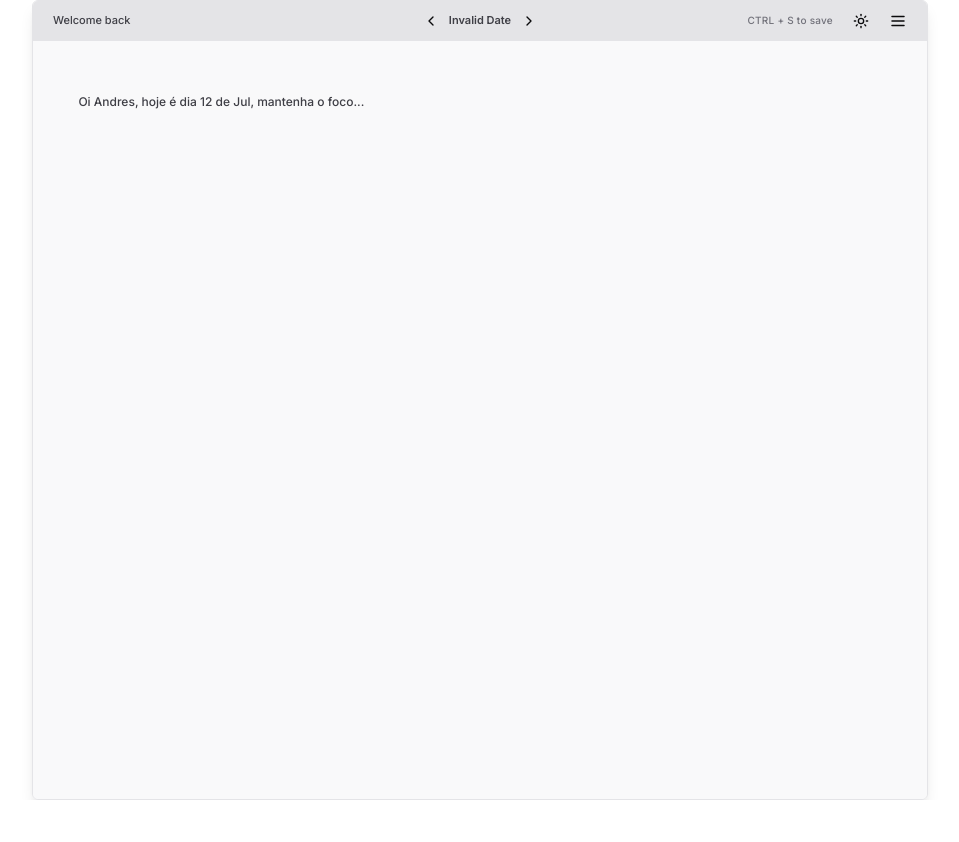
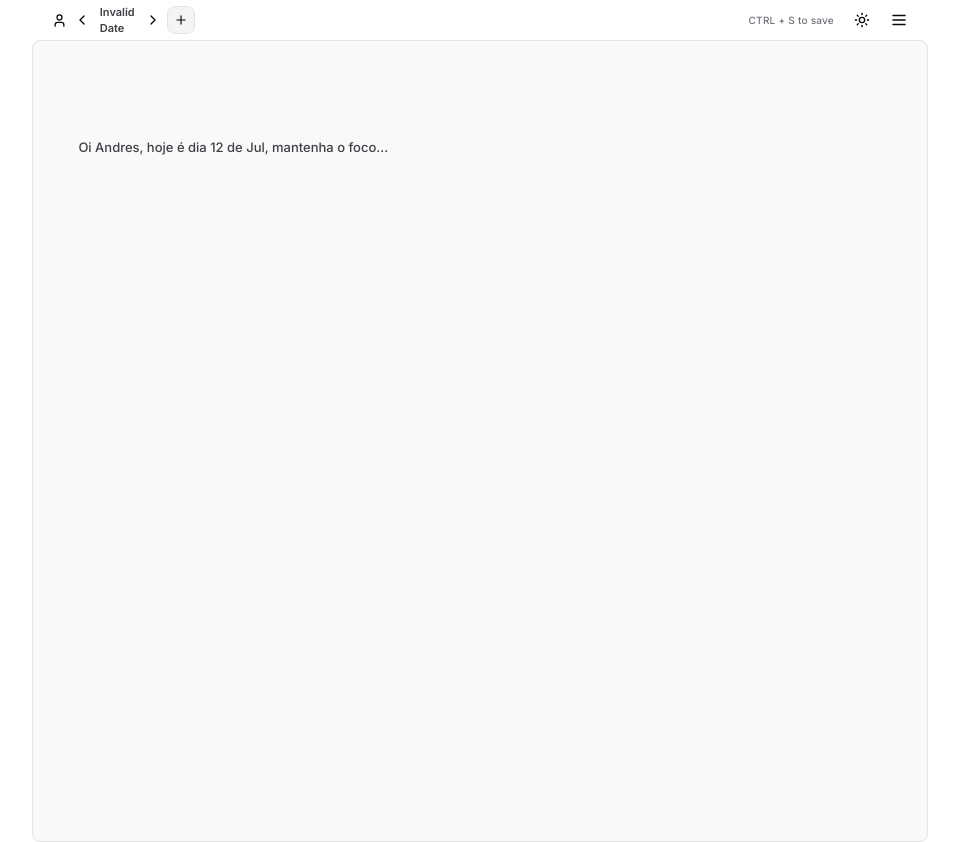
Before and after one commit to andres-dos-santos/notes, a Next.js app: page /notes in a window 1280 px wide. Shown: the whole page, without its empty margins (160-1119 px from the left). Before the commit the page ends 800 px from the top, so only its background shows below. Built offline with nearby package versions, Linux system fonts and the light colour scheme; no server answers; the database is empty.

Commit message:
feat(header): change style

```diff
--- a/app/layout.tsx
+++ b/app/layout.tsx
@@ -28,7 +28,7 @@ export default function RootLayout({
         )}
       >
         <ThemeProvider attribute="class">
-          <div className="sm:max-w-[1240px] min-h-screen sm:min-h-[800px] sm:h-[800px] sm:mx-auto flex-col items-center justify-center flex border dark:border-zinc-800 shadow-lg dark:shadow-zinc-900 sm:w-[calc(100vw_-_24rem)] overflow-auto bg-zinc-100/50 rounded-md dark:rounded-none dark:bg-zinc-900 relative">
+          <div className="w-screen h-screen flex items-center justify-center">
             {children}
           </div>
         </ThemeProvider>
--- a/app/notes/page.tsx
+++ b/app/notes/page.tsx
@@ -40,6 +40,7 @@ export default function Home(props: { searchParams: { from: string } }) {
   const editor = useEditor({
     extensions: [StarterKit],
     autofocus: true,
+    content: '',
     editorProps: {
       attributes: {
         class: 'outline-none',
@@ -101,15 +102,17 @@ export default function Home(props: { searchParams: { from: string } }) {
   }, [props.searchParams.from, editor])
 
   return (
-    <div className="flex flex-col items-center justify-center sm:h-[800px]">
+    <div className="sm:max-w-[1240px] min-h-screen sm:min-h-[800px] sm:h-[800px] sm:mx-auto sm:w-[calc(100vw_-_24rem)] relative">
       <Header loading={loading} />
 
-      {editor ? (
-        <EditorContent
-          className="pb-5 px-10 pt-20 sm:w-full min-h-[800px] prose prose-p:text-xs prose-p:font-medium overflow-auto prose-zinc dark:prose-invert prose-sm prose-h1:text-xl prose-h2:text-base prose-h3:text-sm prose-h4:text-sm"
-          editor={editor}
-        />
-      ) : null}
+      <div className="flex-col items-center justify-center flex border dark:border-zinc-800 overflow-auto bg-zinc-100/50 dark:bg-zinc-900 relative rounded-lg">
+        {editor ? (
+          <EditorContent
+            className="pb-5 px-10 pt-20 sm:w-full min-h-[800px] prose prose-p:text-[13px] prose-p:font-medium overflow-auto prose-zinc dark:prose-invert prose-sm prose-h1:text-xl prose-h2:text-base prose-h3:text-sm prose-h4:text-sm"
+            editor={editor}
+          />
+        ) : null}
+      </div>
     </div>
   )
 }
--- a/components/date-picker.tsx
+++ b/components/date-picker.tsx
@@ -11,7 +11,7 @@ export function DatePicker() {
   const date = searchParams.get('from')
 
   return (
-    <nav className="flex items-center justify-center gap-2.5 h-full w-[25%] sm:w-[20%]">
+    <nav className="flex items-center justify-center gap-2.5 h-full w-[12%] sm:w-[8%]">
       <Link
         href={`/notes?from=${dayjs(date).subtract(1, 'day').format('YYYY-MM-DD')}`}
       >
--- a/components/header.tsx
+++ b/components/header.tsx
@@ -1,4 +1,4 @@
-import { LoaderCircle, MenuIcon } from 'lucide-react'
+import { LoaderCircle, MenuIcon, Plus, User } from 'lucide-react'
 import { Suspense } from 'react'
 
 import { DatePicker } from './date-picker'
@@ -6,18 +6,18 @@ import { ThemeChanger } from './theme-changer'
 
 export function Header({ loading }: { loading: boolean }) {
   return (
-    <header className="absolute top-0 w-full bg-zinc-200 dark:bg-zinc-800 z-10 flex items-center px-5 h-16 sm:h-10 border-b dark:border-zinc-800 justify-between">
-      <div className="hidden sm:flex w-[40%]">
-        <strong className="font-medium text-[11px] text-zinc-700 dark:text-zinc-300">
-          Welcome back
-        </strong>
-      </div>
+    <header className="w-full bg-white dark:bg-zinc-950 flex items-center gap-4 px-5 h-16 sm:h-10">
+      <User size={15} />
 
       <Suspense>
         <DatePicker />
       </Suspense>
 
-      <div className="flex items-center justify-end gap-5 w-[40%]">
+      <button className="group transition-all duration-200 hover:bg-zinc-200 hover:dark:bg-zinc-800 bg-zinc-100 dark:bg-zinc-800/50 h-7 w-7 rounded-lg flex items-center justify-center border dark:border-zinc-800 hover:dark:border-zinc-700">
+        <Plus size={14} />
+      </button>
+
+      <div className="flex items-center justify-end gap-5 w-[40%] ml-auto">
         <div className="hidden sm:flex items-center justify-center gap-2.5">
           {loading && <LoaderCircle className="animate-spin" size={14} />}
           <p className="text-[10px] tracking-wide font-medium text-zinc-500 dark:text-zinc-400">
```
Also changed, not shown: 2 other files (tests, documents, lock files or other folders).
